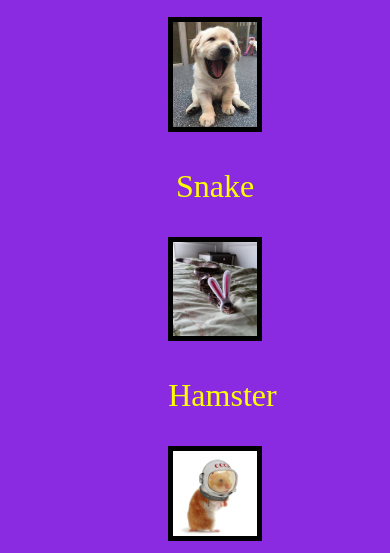
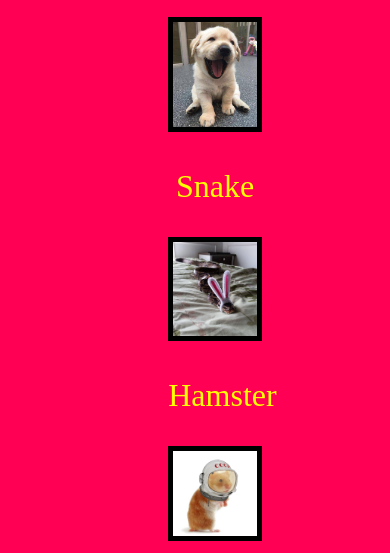
Before and after one commit to StollerSystem/animal_shelter_page, a plain HTML site: page index.html in a window 390 px wide. Shown: the part 641-1194 px from the top of the page. Drawn offline with Linux system fonts and the light colour scheme.

Commit message:
add simple media queries
Co-authored-by Drew Lockhart <drewmlockhart@gmail.com>

```diff
--- a/css/styles.css
+++ b/css/styles.css
@@ -32,3 +32,10 @@ ul {
 body {
   background-color: blueviolet;
 }
+
+@media screen and (max-width: 1500px) {
+  body {
+      background-color: rgb(255, 0, 85);
+      color: white;
+  }
+}
```
